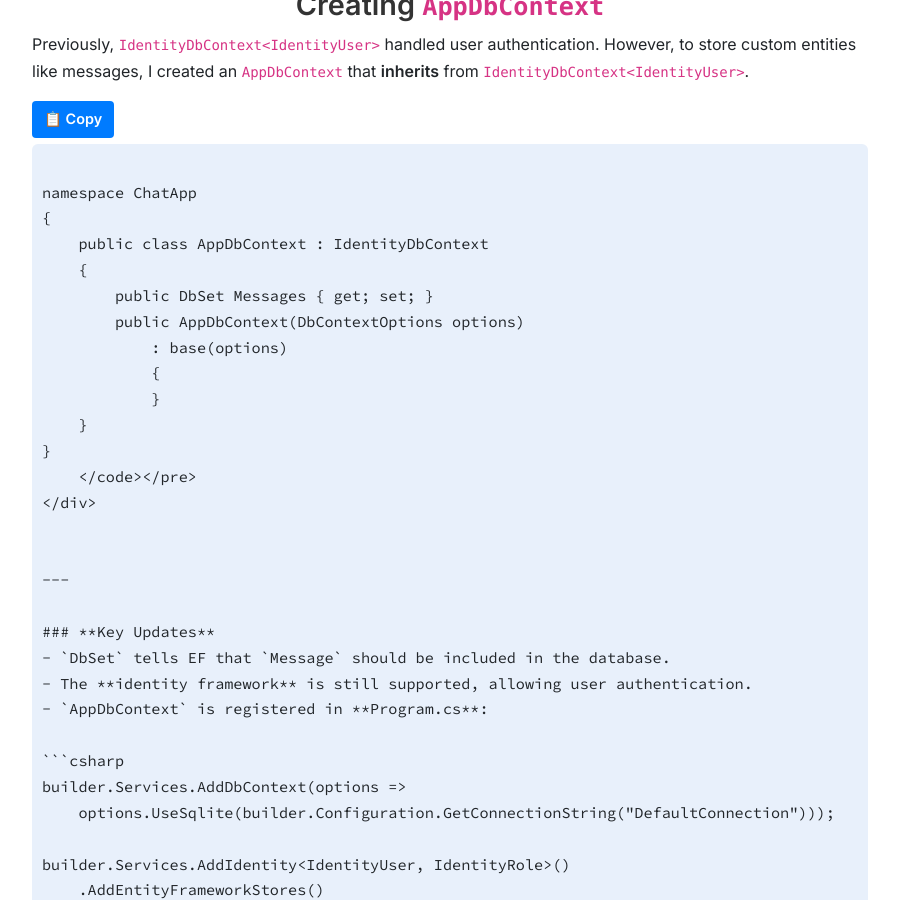
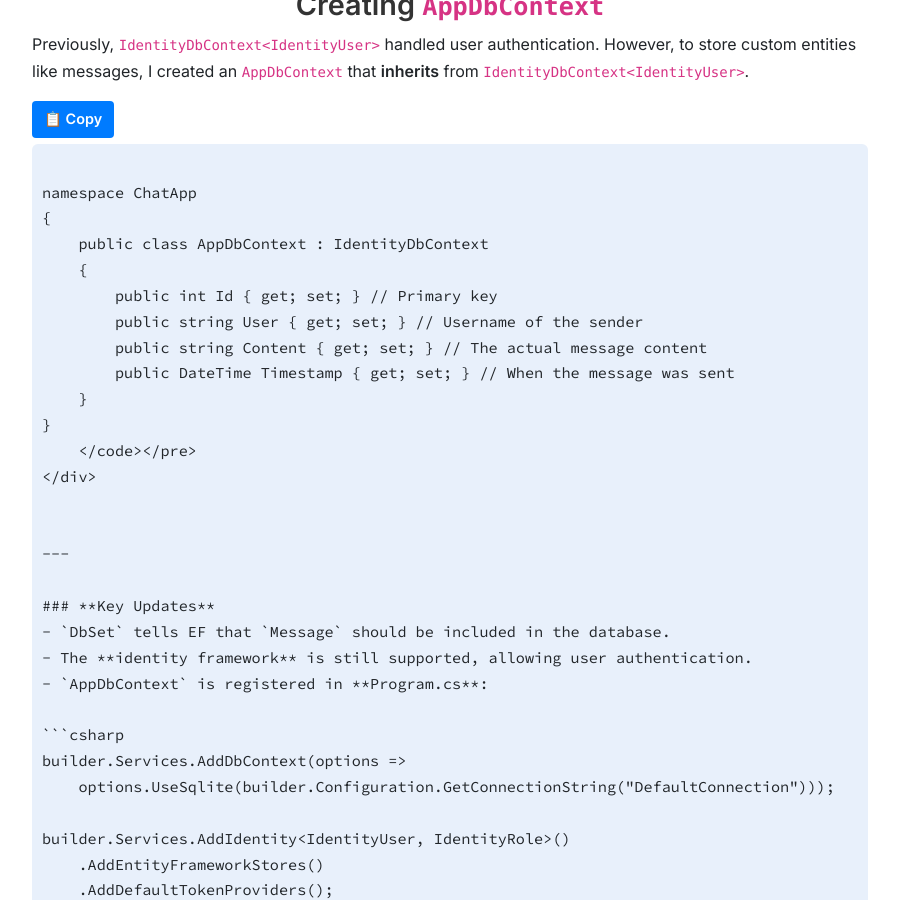
Before and after one commit to JWalshe86/ChatApp, a Jekyll site: the page built from docs/ChatAppPartTwo.md, in a window 1280 px wide and 900 px high, scrolled down 1938 px. Shown: the whole window, without its empty margins (190-1089 px from the left). Built offline with Jekyll 4.4.1, drawn with Linux system fonts in a browser that asks for light colours.

Commit message:
Update ChatAppPartTwo.md

```diff
--- a/docs/ChatAppPartTwo.md
+++ b/docs/ChatAppPartTwo.md
@@ -73,11 +73,10 @@
 {
     public class AppDbContext : IdentityDbContext<IdentityUser>
     {
-        public DbSet<Message> Messages { get; set; }
-        public AppDbContext(DbContextOptions<AppDbContext> options)
-            : base(options)
-            {
-            }
+        public int Id { get; set; } // Primary key
+        public string User { get; set; } // Username of the sender
+        public string Content { get; set; } // The actual message content
+        public DateTime Timestamp { get; set; } // When the message was sent
     }
 }
     </code></pre>
```
